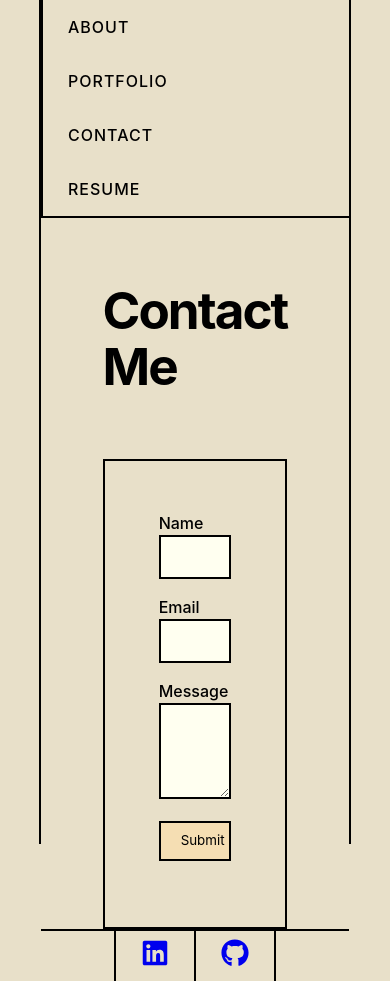
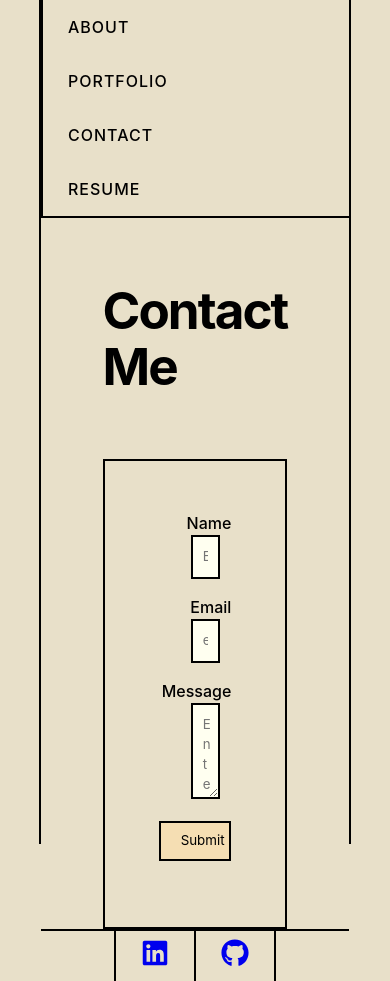
Before and after one commit to trahy/my-react-portfolio, a React (Vite) app: page /contact in a window 390 px wide. Built offline with nearby package versions, Linux system fonts and the light colour scheme.

Commit message:
increased pdf viewer height

```diff
--- a/src/index.css
+++ b/src/index.css
@@ -52,6 +52,7 @@ a:visited {
   border: 2px solid black;
 }
 
+
 /* navbar component */
 .navbar {
   border-bottom: 2px solid;
@@ -67,6 +68,7 @@ a:visited {
   text-decoration: none;
   border-left: 2px solid black;
 }
+
 
 /* About Page */
 .aboutDiv {
@@ -86,6 +88,7 @@ a:visited {
 .gridItem {
   padding: 50px;
 }
+
 
 /* contact page */
 .contactDiv {
@@ -110,7 +113,7 @@ div > label {
 
 .textInput {
   width: 100%;
-  padding: 10px 20px;
+  padding: 10px;
   background-color: ivory;
   border: 2px solid black;
 }
@@ -123,19 +126,16 @@ textarea {
   float: inline-end;
 }
 
-.colLeft {
+.contactLeft {
   text-align: end;
   float: left;
   width: 15%;
 }
 
-.colRight {
+.contactRight {
   float: left;
   width: 85%;
   padding-left: 2rem;
-}
-
-.contactRow {
 }
 
 .contactRow::after {
@@ -144,6 +144,13 @@ textarea {
   clear: both;
   margin-bottom: 1rem;
 }
+
+
+/* resume page */
+.pdfobject-container {
+  height: 30rem;
+}
+
 
 /* footer component */
 .footerDiv {
@@ -184,16 +191,21 @@ textarea {
 svg:hover {
   background-position: bottom;
   color: white;
-  /* transition: 0.25s; */
+  transition: 0.25s;
 }
+
 
 /* media queries */
 @media screen and (max-width: 776px) {
+
+  /* navbar mq */
   .navbar {
     flex-direction: column;
   }
-  .colLeft,
-  .colright,
+
+  /* contact me page mq */
+  .contactLeft,
+  .contactright,
   input[type="submit"] {
     width: 100%;
     margin-top: 0;
--- a/src/pages/Contact.jsx
+++ b/src/pages/Contact.jsx
@@ -7,29 +7,29 @@ export default function Contact() {
           <div className="formDiv">
             {/* name */}
             <div className="contactRow">
-              <div className="colLeft">
+              <div className="contactLeft">
                 <label htmlFor="name">Name</label>
               </div>
-              <div className="colRight">
-                <input className="textInput" type="text" required />
+              <div className="contactRight">
+                <input className="textInput" type="text" placeholder="Enter a name" required />
               </div>
             </div>
             {/* email */}
             <div className="contactRow">
-              <div className="colLeft">
+              <div className="contactLeft">
                 <label htmlFor="email">Email</label>
               </div>
-              <div className="colRight">
-                <input className="textInput" type="email" required />
+              <div className="contactRight">
+                <input className="textInput" type="email" placeholder="example@email.com" required />
               </div>
             </div>
             {/* message */}
             <div className="contactRow">
-              <div className="colLeft">
+              <div className="contactLeft">
                 <label htmlFor="message">Message</label>
               </div>
-              <div className="colRight">
-                <textarea className="textInput" type="text" required />
+              <div className="contactRight">
+                <textarea className="textInput" type="text" placeholder="Enter a message" required />
               </div>
             </div>
             {/* submit button */}
--- a/src/pages/Portfolio.jsx
+++ b/src/pages/Portfolio.jsx
@@ -6,15 +6,15 @@ export default function Portfolio() {
       <h1>My Portfolio</h1>
       <div className="portfolioContainer">
         <div className="portfolioRow">
-          <div className="portfolioCol">
-            <img src="src/assets/ReadMi.png" alt="" />
+          <div className="col">
+            <img src="src/assets/ReadMi.png" alt="read mi webpage" />
             <img src="" alt="" />
           </div>
-          <div className="portfolioCol">
+          <div className="col">
             <img src="" alt="" />
             <img src="" alt="" />
           </div>
-          <div className="portfolioCol">
+          <div className="col">
             <img src="" alt="" />
             <img src="" alt="" />
           </div>
--- a/src/pages/Resume.jsx
+++ b/src/pages/Resume.jsx
@@ -5,7 +5,9 @@ export default function Resume() {
   return (
     <div className="main">
       <h1>Resume</h1>
+      <div className='pdfDiv'>
         <PDFObject url="src\assets\huy-resume.pdf"/>
+      </div>
     </div>
   );
 }
```
